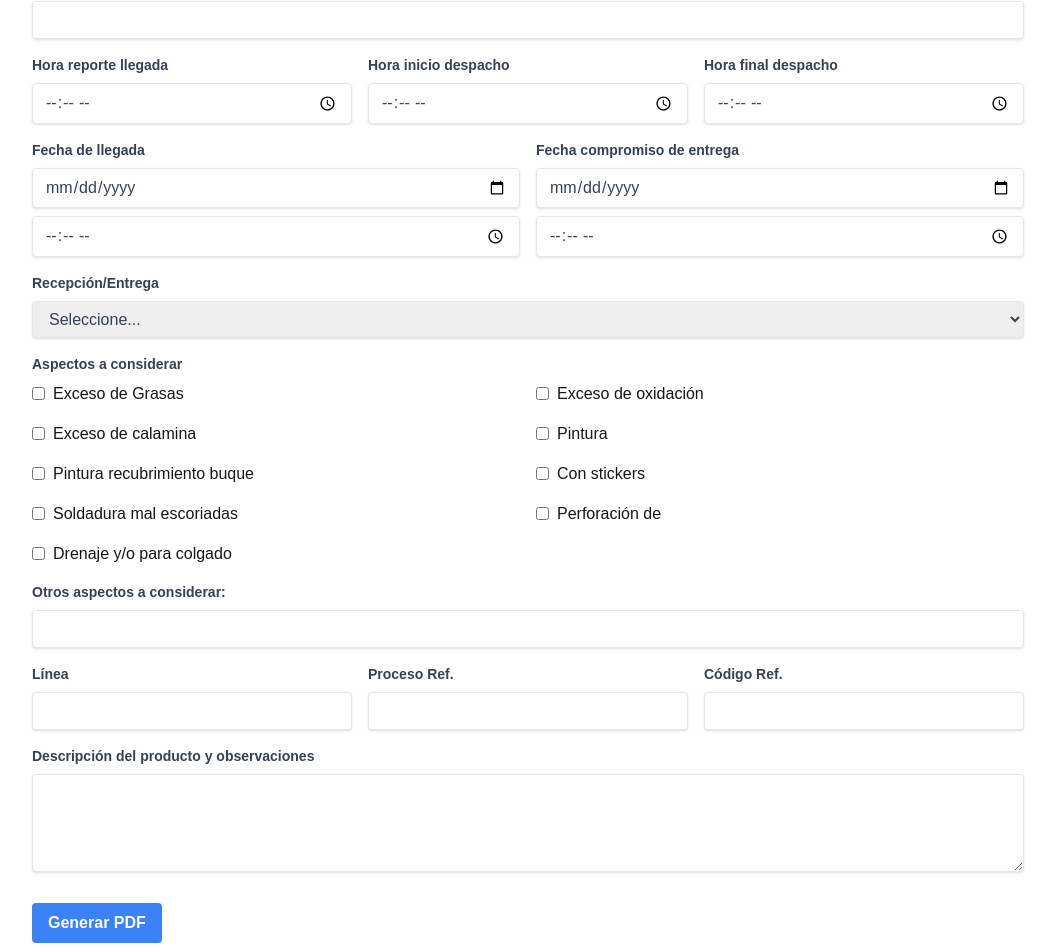
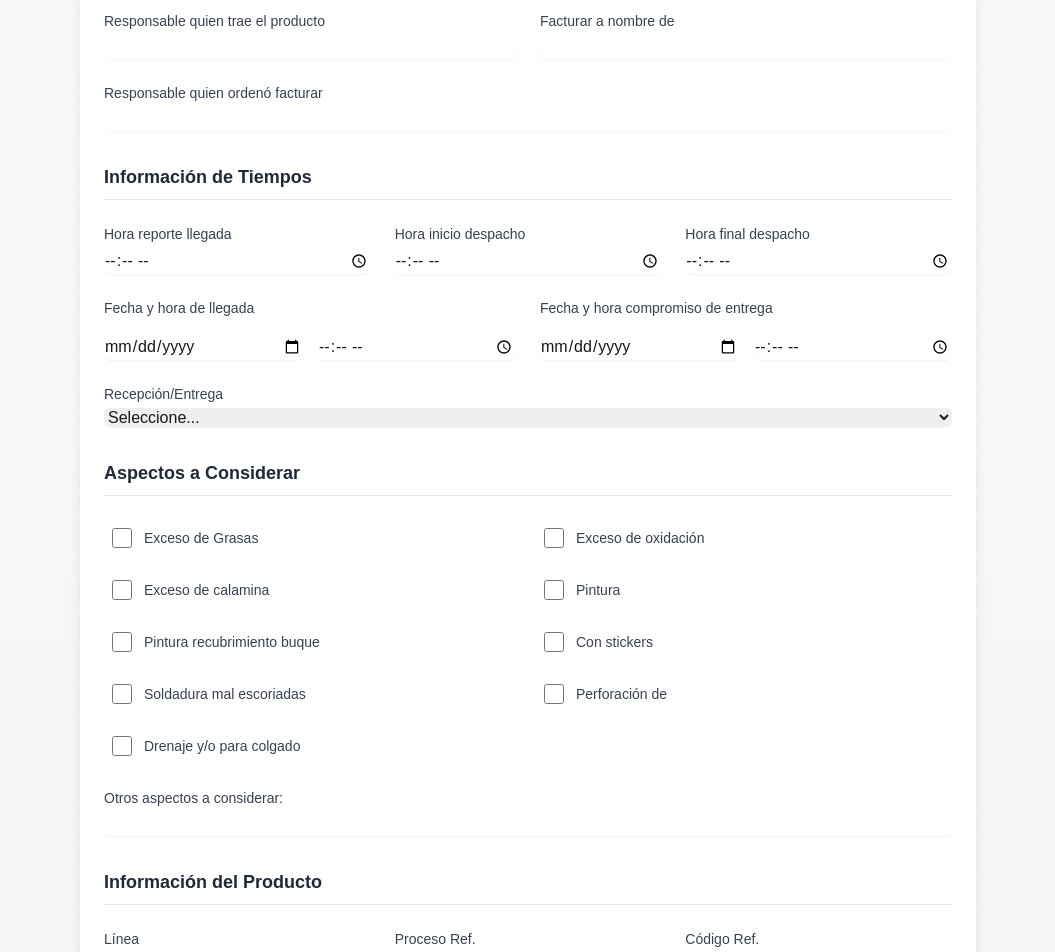
Before and after one commit to nicolas61v/pdfIndugal, a Next.js app: page / in a window 1280 px wide. Shown: the part 375-1327 px from the top of the page, without its empty margins (112-1167 px from the left). Built offline with nearby package versions, Linux system fonts and the light colour scheme.

Commit message:
new design created

```diff
--- a/src/components/PDFGenerator/PDFForm.js
+++ b/src/components/PDFGenerator/PDFForm.js
@@ -1,6 +1,9 @@
-// components/PDFGenerator/PDFForm.js
-const PDFForm = ({ formData, onChange, onGenerate }) => {
-  // Lista de aspectos a considerar para generar checkboxes dinámicamente
+// src/components/PDFGenerator/PDFForm.js
+'use client';
+
+import { Loader2 } from 'lucide-react';
+
+const PDFForm = ({ formData, onChange, onGenerate, isLoading }) => {
   const aspectos = [
     { name: 'excesosGrasas', label: 'Exceso de Grasas' },
     { name: 'excesosOxidacion', label: 'Exceso de oxidación' },
@@ -14,39 +17,51 @@ const PDFForm = ({ formData, onChange, onGenerate }) => {
   ];
 
   return (
-    <div className="bg-white shadow-md rounded px-8 pt-6 pb-8 mb-4">
+    <form className="space-y-8" onSubmit={(e) => { e.preventDefault(); onGenerate(); }}>
       {/* Sección de empresa y responsables */}
-      <div className="mb-4">
-        <label className="block text-gray-700 text-sm font-bold mb-2">
+      <div className="space-y-6">
+        <h3 className="text-lg font-semibold text-gray-800 border-b pb-2">
+          Información de la Empresa
+        </h3>
+
+        <div className="grid gap-6">
+          <div className="grid grid-cols-1 gap-4">
+            <div>
+              <label className="block text-sm font-medium text-gray-700 mb-1">
                 Empresa quien trae el producto
               </label>
               <input
-          className="shadow appearance-none border rounded w-full py-2 px-3 text-gray-700 leading-tight focus:outline-none focus:shadow-outline"
+                className="form-input block w-full rounded-md border-gray-300 shadow-sm
+                         focus:border-primary focus:ring focus:ring-primary focus:ring-opacity-50
+                         transition duration-150 ease-in-out"
                 name="empresa"
                 value={formData.empresa}
                 onChange={onChange}
                 placeholder="Nombre de la empresa"
               />
             </div>
+          </div>
 
-      <div className="grid grid-cols-2 gap-4 mb-4">
+          <div className="grid grid-cols-2 gap-6">
             <div>
-          <label className="block text-gray-700 text-sm font-bold mb-2">
+              <label className="block text-sm font-medium text-gray-700 mb-1">
                 Responsable quien trae el producto
               </label>
               <input
-            className="shadow appearance-none border rounded w-full py-2 px-3 text-gray-700 leading-tight focus:outline-none focus:shadow-outline"
+                className="form-input block w-full rounded-md border-gray-300 shadow-sm
+                         focus:border-primary focus:ring focus:ring-primary focus:ring-opacity-50"
                 name="responsableTrae"
                 value={formData.responsableTrae}
                 onChange={onChange}
               />
             </div>
             <div>
-          <label className="block text-gray-700 text-sm font-bold mb-2">
+              <label className="block text-sm font-medium text-gray-700 mb-1">
                 Facturar a nombre de
               </label>
               <input
-            className="shadow appearance-none border rounded w-full py-2 px-3 text-gray-700 leading-tight focus:outline-none focus:shadow-outline"
+                className="form-input block w-full rounded-md border-gray-300 shadow-sm
+                         focus:border-primary focus:ring focus:ring-primary focus:ring-opacity-50"
                 name="facturarA"
                 value={formData.facturarA}
                 onChange={onChange}
@@ -54,51 +69,62 @@ const PDFForm = ({ formData, onChange, onGenerate }) => {
             </div>
           </div>
 
-      <div className="mb-4">
-        <label className="block text-gray-700 text-sm font-bold mb-2">
+          <div>
+            <label className="block text-sm font-medium text-gray-700 mb-1">
               Responsable quien ordenó facturar
             </label>
             <input
-          className="shadow appearance-none border rounded w-full py-2 px-3 text-gray-700 leading-tight focus:outline-none focus:shadow-outline"
+              className="form-input block w-full rounded-md border-gray-300 shadow-sm
+                       focus:border-primary focus:ring focus:ring-primary focus:ring-opacity-50"
               name="responsableFacturar"
               value={formData.responsableFacturar}
               onChange={onChange}
             />
           </div>
+        </div>
+      </div>
 
-      {/* Sección de horas */}
-      <div className="grid grid-cols-3 gap-4 mb-4">
+      {/* Sección de tiempos */}
+      <div className="space-y-6">
+        <h3 className="text-lg font-semibold text-gray-800 border-b pb-2">
+          Información de Tiempos
+        </h3>
+
+        <div className="grid grid-cols-3 gap-6">
           <div>
-          <label className="block text-gray-700 text-sm font-bold mb-2">
+            <label className="block text-sm font-medium text-gray-700 mb-1">
               Hora reporte llegada
             </label>
             <input
               type="time"
-            className="shadow appearance-none border rounded w-full py-2 px-3 text-gray-700 leading-tight focus:outline-none focus:shadow-outline"
+              className="form-input block w-full rounded-md border-gray-300 shadow-sm
+                       focus:border-primary focus:ring focus:ring-primary focus:ring-opacity-50"
               name="horaLlegada"
               value={formData.horaLlegada}
               onChange={onChange}
             />
           </div>
           <div>
-          <label className="block text-gray-700 text-sm font-bold mb-2">
+            <label className="block text-sm font-medium text-gray-700 mb-1">
               Hora inicio despacho
             </label>
             <input
               type="time"
-            className="shadow appearance-none border rounded w-full py-2 px-3 text-gray-700 leading-tight focus:outline-none focus:shadow-outline"
+              className="form-input block w-full rounded-md border-gray-300 shadow-sm
+                       focus:border-primary focus:ring focus:ring-primary focus:ring-opacity-50"
               name="horaInicio"
               value={formData.horaInicio}
               onChange={onChange}
             />
           </div>
           <div>
-          <label className="block text-gray-700 text-sm font-bold mb-2">
+            <label className="block text-sm font-medium text-gray-700 mb-1">
               Hora final despacho
             </label>
             <input
               type="time"
-            className="shadow appearance-none border rounded w-full py-2 px-3 text-gray-700 leading-tight focus:outline-none focus:shadow-outline"
+              className="form-input block w-full rounded-md border-gray-300 shadow-sm
+                       focus:border-primary focus:ring focus:ring-primary focus:ring-opacity-50"
               name="horaFinal"
               value={formData.horaFinal}
               onChange={onChange}
@@ -106,57 +132,62 @@ const PDFForm = ({ formData, onChange, onGenerate }) => {
           </div>
         </div>
 
-      <div className="grid grid-cols-2 gap-4 mb-4">
-        {/* Fecha y hora superior */}
-        <div>
-          <label className="block text-gray-700 text-sm font-bold mb-2">
-            Fecha de llegada
+        <div className="grid grid-cols-2 gap-6">
+          <div className="space-y-4">
+            <label className="block text-sm font-medium text-gray-700">
+              Fecha y hora de llegada
             </label>
+            <div className="grid grid-cols-2 gap-4">
               <input
                 type="date"
-            className="shadow appearance-none border rounded w-full py-2 px-3 text-gray-700 leading-tight focus:outline-none focus:shadow-outline"
+                className="form-input block w-full rounded-md border-gray-300 shadow-sm
+                         focus:border-primary focus:ring focus:ring-primary focus:ring-opacity-50"
                 name="fechaSuperior"
-            value={formData.fechaSuperior || ''}
+                value={formData.fechaSuperior}
                 onChange={onChange}
               />
               <input
                 type="time"
-            className="shadow appearance-none border rounded w-full py-2 px-3 text-gray-700 leading-tight focus:outline-none focus:shadow-outline mt-2"
+                className="form-input block w-full rounded-md border-gray-300 shadow-sm
+                         focus:border-primary focus:ring focus:ring-primary focus:ring-opacity-50"
                 name="horaSuperior"
-            value={formData.horaSuperior || ''}
+                value={formData.horaSuperior}
                 onChange={onChange}
               />
             </div>
-
-        {/* Fecha y hora inferior (compromiso de entrega) */}
-        <div>
-          <label className="block text-gray-700 text-sm font-bold mb-2">
-            Fecha compromiso de entrega
+          </div>
+          <div className="space-y-4">
+            <label className="block text-sm font-medium text-gray-700">
+              Fecha y hora compromiso de entrega
             </label>
+            <div className="grid grid-cols-2 gap-4">
               <input
                 type="date"
-            className="shadow appearance-none border rounded w-full py-2 px-3 text-gray-700 leading-tight focus:outline-none focus:shadow-outline"
+                className="form-input block w-full rounded-md border-gray-300 shadow-sm
+                         focus:border-primary focus:ring focus:ring-primary focus:ring-opacity-50"
                 name="fechaInferior"
-            value={formData.fechaInferior || ''}
+                value={formData.fechaInferior}
                 onChange={onChange}
               />
               <input
                 type="time"
-            className="shadow appearance-none border rounded w-full py-2 px-3 text-gray-700 leading-tight focus:outline-none focus:shadow-outline mt-2"
+                className="form-input block w-full rounded-md border-gray-300 shadow-sm
+                         focus:border-primary focus:ring focus:ring-primary focus:ring-opacity-50"
                 name="horaInferior"
-            value={formData.horaInferior || ''}
+                value={formData.horaInferior}
                 onChange={onChange}
               />
             </div>
           </div>
+        </div>
 
-      {/* Sección de recepción/entrega */}
-      <div className="mb-4">
-        <label className="block text-gray-700 text-sm font-bold mb-2">
+        <div>
+          <label className="block text-sm font-medium text-gray-700 mb-1">
             Recepción/Entrega
           </label>
           <select
-          className="shadow border rounded w-full py-2 px-3 text-gray-700 leading-tight focus:outline-none focus:shadow-outline"
+            className="form-select block w-full rounded-md border-gray-300 shadow-sm
+                     focus:border-primary focus:ring focus:ring-primary focus:ring-opacity-50"
             name="recepcionEntrega"
             value={formData.recepcionEntrega}
             onChange={onChange}
@@ -166,69 +197,83 @@ const PDFForm = ({ formData, onChange, onGenerate }) => {
             <option value="E">Entrega (E)</option>
           </select>
         </div>
+      </div>
 
-      {/* Sección de aspectos a considerar */}
-      <div className="mb-4">
-        <label className="block text-gray-700 text-sm font-bold mb-2">
-          Aspectos a considerar
-        </label>
+      {/* Aspectos a considerar */}
+      <div className="space-y-6">
+        <h3 className="text-lg font-semibold text-gray-800 border-b pb-2">
+          Aspectos a Considerar
+        </h3>
+
         <div className="grid grid-cols-2 gap-4">
           {aspectos.map((aspecto) => (
-            <label key={aspecto.name} className="flex items-center">
+            <label key={aspecto.name} className="flex items-center space-x-3 p-2 rounded-lg
+                                               hover:bg-gray-50 transition-colors">
               <input
                 type="checkbox"
                 name={aspecto.name}
                 checked={formData[aspecto.name]}
                 onChange={onChange}
-                className="mr-2"
+                className="form-checkbox h-5 w-5 text-primary rounded border-gray-300
+                         focus:ring-primary"
               />
-              {aspecto.label}
+              <span className="text-sm text-gray-700">{aspecto.label}</span>
             </label>
           ))}
-          <div className="col-span-2">
-            <label className="block text-gray-700 text-sm font-bold mb-2">
+        </div>
+
+        <div>
+          <label className="block text-sm font-medium text-gray-700 mb-1">
             Otros aspectos a considerar:
           </label>
           <input
-              className="shadow appearance-none border rounded w-full py-2 px-3 text-gray-700 leading-tight focus:outline-none focus:shadow-outline"
+            className="form-input block w-full rounded-md border-gray-300 shadow-sm
+                     focus:border-primary focus:ring focus:ring-primary focus:ring-opacity-50"
             name="otros"
             value={formData.otros}
             onChange={onChange}
           />
         </div>
       </div>
-      </div>
 
-      {/* Sección de información del producto */}
-      <div className="grid grid-cols-3 gap-4 mb-4">
+      {/* Información del producto */}
+      <div className="space-y-6">
+        <h3 className="text-lg font-semibold text-gray-800 border-b pb-2">
+          Información del Producto
+        </h3>
+
+        <div className="grid grid-cols-3 gap-6">
           <div>
-          <label className="block text-gray-700 text-sm font-bold mb-2">
+            <label className="block text-sm font-medium text-gray-700 mb-1">
               Línea
             </label>
             <input
-            className="shadow appearance-none border rounded w-full py-2 px-3 text-gray-700 leading-tight focus:outline-none focus:shadow-outline"
+              className="form-input block w-full rounded-md border-gray-300 shadow-sm
+                       focus:border-primary focus:ring focus:ring-primary focus:ring-opacity-50"
               name="linea"
               value={formData.linea}
               onChange={onChange}
             />
           </div>
           <div>
-          <label className="block text-gray-700 text-sm font-bold mb-2">
+            <label className="block text-sm font-medium text-gray-700 mb-1">
               Proceso Ref.
             </label>
             <input
-            className="shadow appearance-none border rounded w-full py-2 px-3 text-gray-700 leading-tight focus:outline-none focus:shadow-outline"
+              className="form-input block w-full rounded-md border-gray-300 shadow-sm
+                       focus:border-primary focus:ring focus:ring-primary focus:ring-opacity-50"
               name="procesoRef"
               value={formData.procesoRef}
               onChange={onChange}
             />
           </div>
           <div>
-          <label className="block text-gray-700 text-sm font-bold mb-2">
+            <label className="block text-sm font-medium text-gray-700 mb-1">
               Código Ref.
             </label>
             <input
-            className="shadow appearance-none border rounded w-full py-2 px-3 text-gray-700 leading-tight focus:outline-none focus:shadow-outline"
+              className="form-input block w-full rounded-md border-gray-300 shadow-sm
+                       focus:border-primary focus:ring focus:ring-primary focus:ring-opacity-50"
               name="codigoRef"
               value={formData.codigoRef}
               onChange={onChange}
@@ -236,29 +281,44 @@ const PDFForm = ({ formData, onChange, onGenerate }) => {
           </div>
         </div>
 
-      <div className="mb-6">
-        <label className="block text-gray-700 text-sm font-bold mb-2">
+        <div>
+          <label className="block text-sm font-medium text-gray-700 mb-1">
             Descripción del producto y observaciones
           </label>
           <textarea
-          className="shadow appearance-none border rounded w-full py-2 px-3 text-gray-700 leading-tight focus:outline-none focus:shadow-outline"
+            className="form-textarea block w-full rounded-md border-gray-300 shadow-sm
+                     focus:border-primary focus:ring focus:ring-primary focus:ring-opacity-50
+                     min-h-[100px]"
             name="descripcion"
             value={formData.descripcion}
             onChange={onChange}
             rows="4"
           />
         </div>
+      </div>
 
-      <div className="flex items-center justify-between">
+      {/* Botones de acción */}
+      <div className="flex justify-end space-x-4 pt-6 border-t">
         <button
-          className="bg-blue-500 hover:bg-blue-700 text-white font-bold py-2 px-4 rounded focus:outline-none focus:shadow-outline"
           type="button"
           onClick={onGenerate}
+          disabled={isLoading}
+          className="px-6 py-2 bg-primary text-white rounded-lg shadow hover:bg-primary/90
+                   focus:outline-none focus:ring-2 focus:ring-primary focus:ring-offset-2
+                   transition-colors disabled:opacity-50 disabled:cursor-not-allowed
+                   flex items-center space-x-2"
         >
-          Generar PDF
+          {isLoading ? (
+            <>
+              <Loader2 className="animate-spin h-5 w-5" />
+              <span>Generando...</span>
+            </>
+          ) : (
+            <span>Generar PDF</span>
+          )}
         </button>
       </div>
-    </div>
+    </form>
   );
 };
 
--- a/src/components/PDFGenerator/index.js
+++ b/src/components/PDFGenerator/index.js
@@ -1,60 +1,66 @@
 // src/components/PDFGenerator/index.js
 'use client';
-import React, { useState } from 'react';
+
+import React from 'react';
+import { Loader2 } from 'lucide-react';
 import PDFForm from './PDFForm';
-import { pdfService } from '@/services/pdfService';
+import { usePDFForm } from './hooks/usePDFForm';
 
 const PDFGenerator = () => {
-  const [formData, setFormData] = useState({
-    empresa: '',
-    responsableTrae: '',
-    responsableFacturar: '',
-    horaLlegada: '',
-    horaInicio: '',
-    horaFinal: '',
-    recepcionEntrega: '', // R o E
-    descripcion: '',
-    linea: '',
-    procesoRef: '',
-    codigoRef: '',
-    excesosGrasas: false,
-    excesosOxidacion: false,
-    excesosCalamina: false,
-    pintura: false,
-    recubrimientoBuque: false,
-    stickers: false,
-    soldaduraMalEscoriada: false,
-    perforacionDe: false,
-    drenaje: false,
-    otros: ''
-  });
-
-  const handleGeneratePDF = async () => {
-    try {
-      const doc = await pdfService.generatePDF(formData);
-      pdfService.savePDF('recepcion-producto.pdf');
-    } catch (error) {
-      console.error('Error al generar PDF:', error);
-      // Aquí podrías mostrar un mensaje de error al usuario
-    }
-  };
-
-  const handleFormChange = (e) => {
-    const { name, value, type, checked } = e.target;
-    setFormData(prev => ({
-      ...prev,
-      [name]: type === 'checkbox' ? checked : value
-    }));
-  };
+  const {
+    formData,
+    isLoading,
+    error,
+    handleFormChange,
+    generatePDF,
+    resetForm
+  } = usePDFForm();
 
   return (
-    <div className="container mx-auto p-4">
-      <h1 className="text-2xl font-bold mb-4">Recepción de Producto</h1>
-      <PDFForm
-        formData={formData}
-        onChange={handleFormChange}
-        onGenerate={handleGeneratePDF}
-      />
+    <div className="container mx-auto p-6 min-h-screen bg-gradient-to-b from-gray-50 to-gray-100">
+      <div className="max-w-4xl mx-auto bg-white rounded-lg shadow-lg overflow-hidden">
+        {/* Header */}
+        <div className="bg-blue-50 p-6 border-b border-blue-100">
+          <h1 className="text-2xl font-bold text-blue-700 mb-2">
+            Recepción de Producto
+          </h1>
+          <p className="text-blue-600 text-sm">
+            Complete el formulario para generar el documento de recepción
+          </p>
+        </div>
+
+        {/* Content */}
+        <div className="p-6">
+          {/* Error Alert */}
+          {error && (
+            <div className="bg-red-50 border-l-4 border-red-500 p-4 mb-6">
+              <div className="flex">
+                <div className="flex-shrink-0">
+                  <svg className="h-5 w-5 text-red-400" viewBox="0 0 20 20" fill="currentColor">
+                    <path fillRule="evenodd" d="M10 18a8 8 0 100-16 8 8 0 000 16zM8.707 7.293a1 1 0 00-1.414 1.414L8.586 10l-1.293 1.293a1 1 0 101.414 1.414L10 11.414l1.293 1.293a1 1 0 001.414-1.414L11.414 10l1.293-1.293a1 1 0 00-1.414-1.414L10 8.586 8.707 7.293z" clipRule="evenodd" />
+                  </svg>
+                </div>
+                <div className="ml-3">
+                  <p className="text-sm text-red-700">
+                    {error}
+                  </p>
+                </div>
+              </div>
+            </div>
+          )}
+
+          {/* Form */}
+          <PDFForm
+            formData={formData}
+            onChange={handleFormChange}
+            onGenerate={async () => {
+              const success = await generatePDF();
+              if (success) resetForm();
+            }}
+            isLoading={isLoading}
+          />
+        </div>
+      </div>
     </div>
   );
 };
```
Lines whose indentation alone changed are shown as unchanged.
